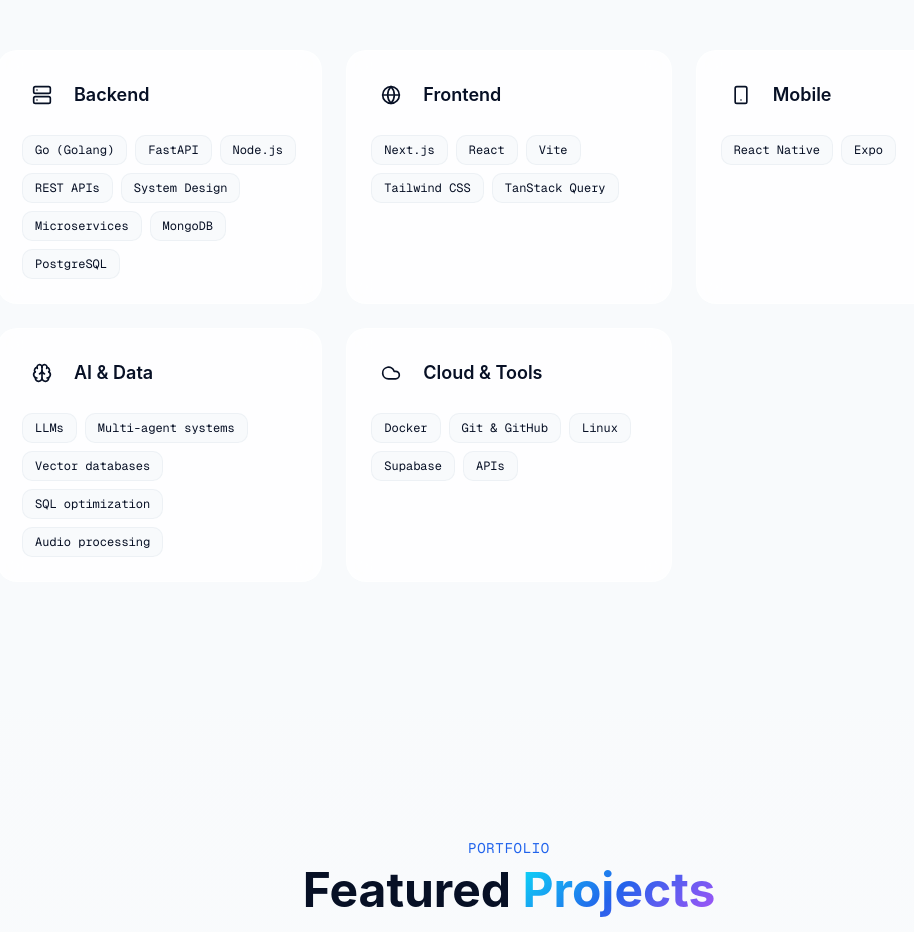
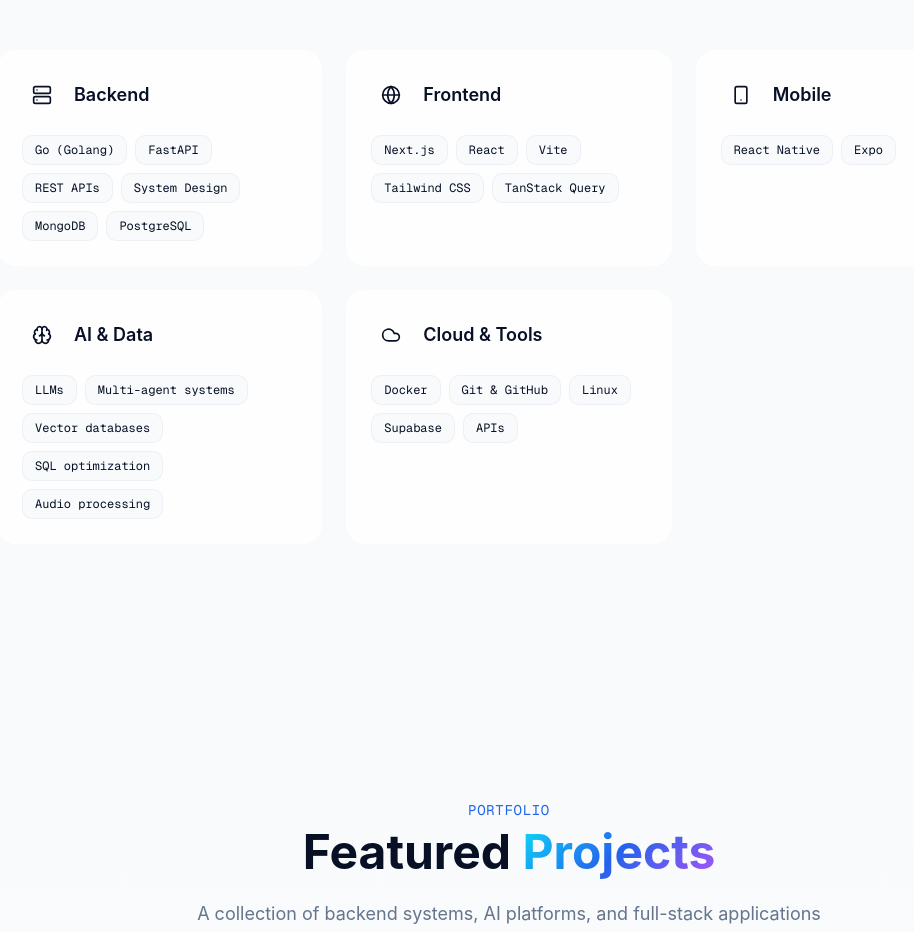
Before and after one commit to Justdan111/dan.tech, a Next.js app: page / in a window 1280 px wide. Shown: the part 2040-2972 px from the top of the page, without its empty margins (131-1045 px from the left). Built offline with nearby package versions, Linux system fonts and the light colour scheme.

Commit message:
fix: remove redundant skills from Backend category for clarity

```diff
--- a/src/components/sections/skills.tsx
+++ b/src/components/sections/skills.tsx
@@ -12,7 +12,7 @@ const skillCategories = [
     title: "Backend",
     icon: Server,
     color: "cyan",
-    skills: ["Go (Golang)", "FastAPI", "Node.js", "REST APIs", "System Design", "Microservices", "MongoDB", "PostgreSQL"],
+    skills: ["Go (Golang)", "FastAPI", "REST APIs", "System Design",  "MongoDB", "PostgreSQL"],
   },
   {
     title: "Frontend",
```
